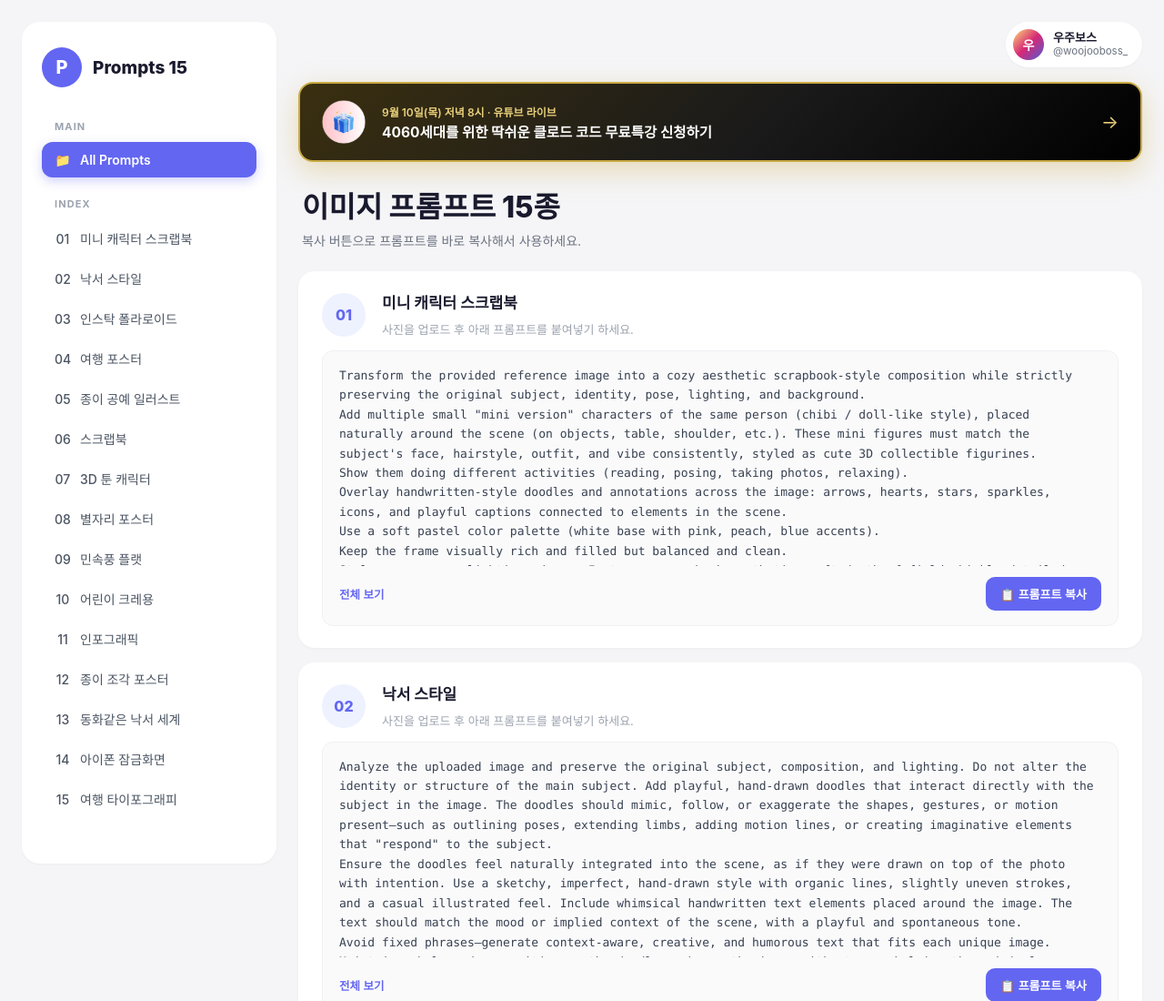
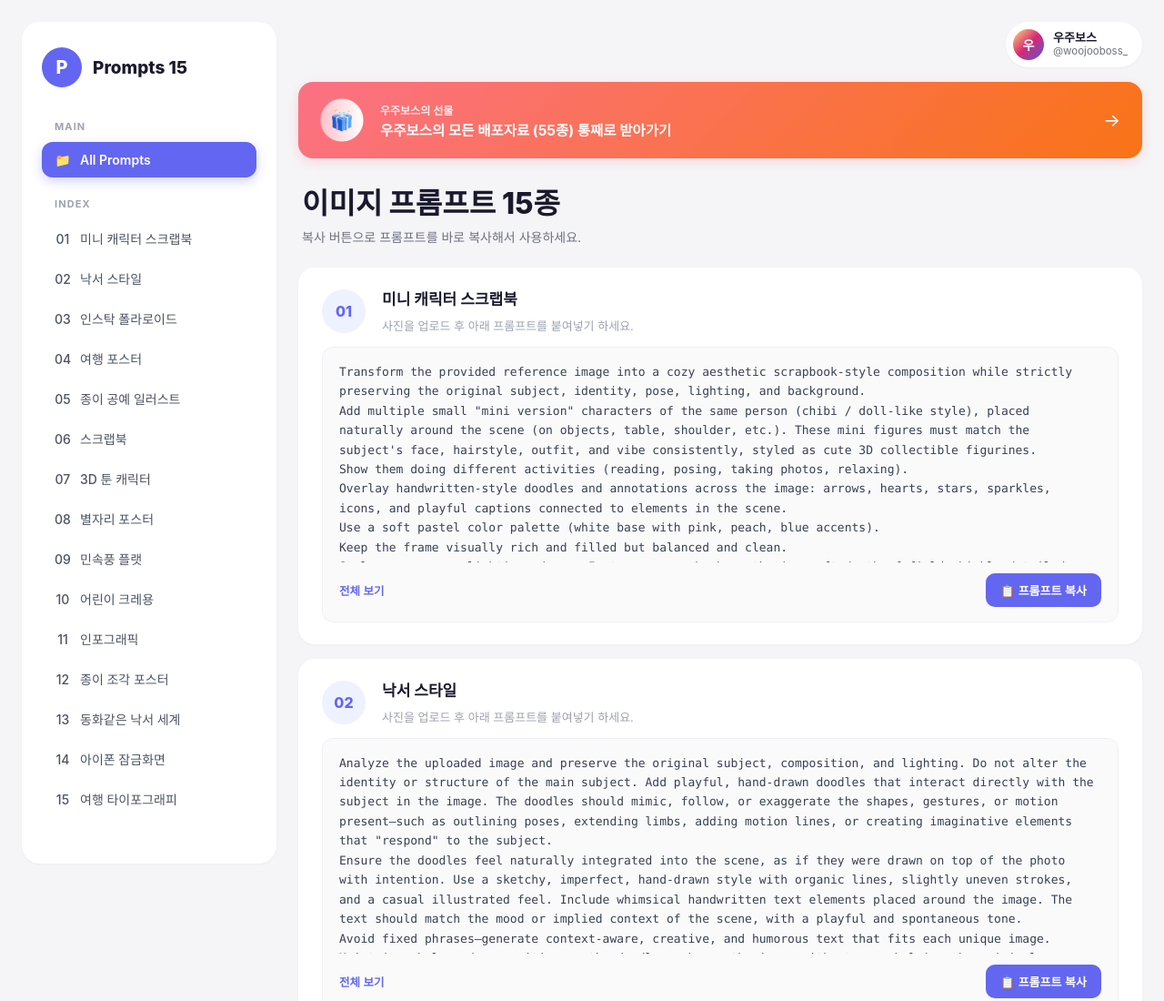
Before and after one commit to woojooboss/imageprompt15, a plain HTML site: page index.html in a window 1280 px wide. Shown: the top 1100 px of the page at 91% size. Drawn offline with Linux system fonts and the light colour scheme.

Commit message:
상단 배너 교체: '우주보스의 모든 배포자료 (55종) 통째로 받아가기' → 신청 페이지(woojooboss.pages.dev)
라이브 배포본을 원본으로 맞춤 (특강 임시 배너 원복분 포함)

Co-Authored-By: Claude Opus 5.5 <noreply@anthropic.com>

```diff
--- a/index.html
+++ b/index.html
@@ -426,11 +426,11 @@
       </a>
     </div>
 
-    <a class="gift-banner" href="https://supereasyai.vercel.app?utm_source=bepo" target="_blank" rel="noopener">
+    <a class="gift-banner" href="https://woojooboss.pages.dev/" target="_blank" rel="noopener">
       <img class="gift-icon" src="gift.png" alt="gift" />
       <div class="gift-text">
-        <div class="gift-label">9월 10일(목) 저녁 8시 · 유튜브 라이브</div>
-        <div class="gift-title">4060세대를 위한 딱쉬운 클로드 코드 무료특강 신청하기</div>
+        <div class="gift-label">우주보스의 선물</div>
+        <div class="gift-title">우주보스의 모든 배포자료 (55종) 통째로 받아가기</div>
       </div>
       <div class="gift-arrow">→</div>
     </a>
@@ -960,20 +960,5 @@ no AI artifacts</div>
   });
 
 </script>
-
-<style id="lecture-banner-override">
-.cta-banner,.gift-banner,header .cta{
-  background:linear-gradient(135deg,#3a2f10 0%,#1a1a1a 55%,#000 100%)!important;
-  border:2px solid #caaa44!important;
-  animation:ctaGlow 2.4s ease-in-out infinite!important;
-  transition:transform .18s ease,box-shadow .18s ease!important;
-}
-.cta-banner:hover,.gift-banner:hover,header .cta:hover{transform:translateY(-3px)!important}
-@keyframes ctaGlow{0%,100%{box-shadow:0 10px 30px rgba(202,170,68,.35)}50%{box-shadow:0 12px 46px rgba(202,170,68,.65)}}
-.cta-banner .badge{background:linear-gradient(135deg,#e8cf7a,#caaa44)!important;color:#1a1a1a!important;box-shadow:0 4px 16px rgba(202,170,68,.6)!important}
-.cta-banner .eb,.gift-banner .gift-label,header .cta .brand{color:#e8cf7a!important}
-.cta-banner .tt,.gift-banner .gift-title,header .cta .desc{color:#fff!important}
-.cta-banner .arrow,.gift-banner .gift-arrow,header .cta .arrow{color:#e8cf7a!important}
-</style>
 </body>
 </html>
```
